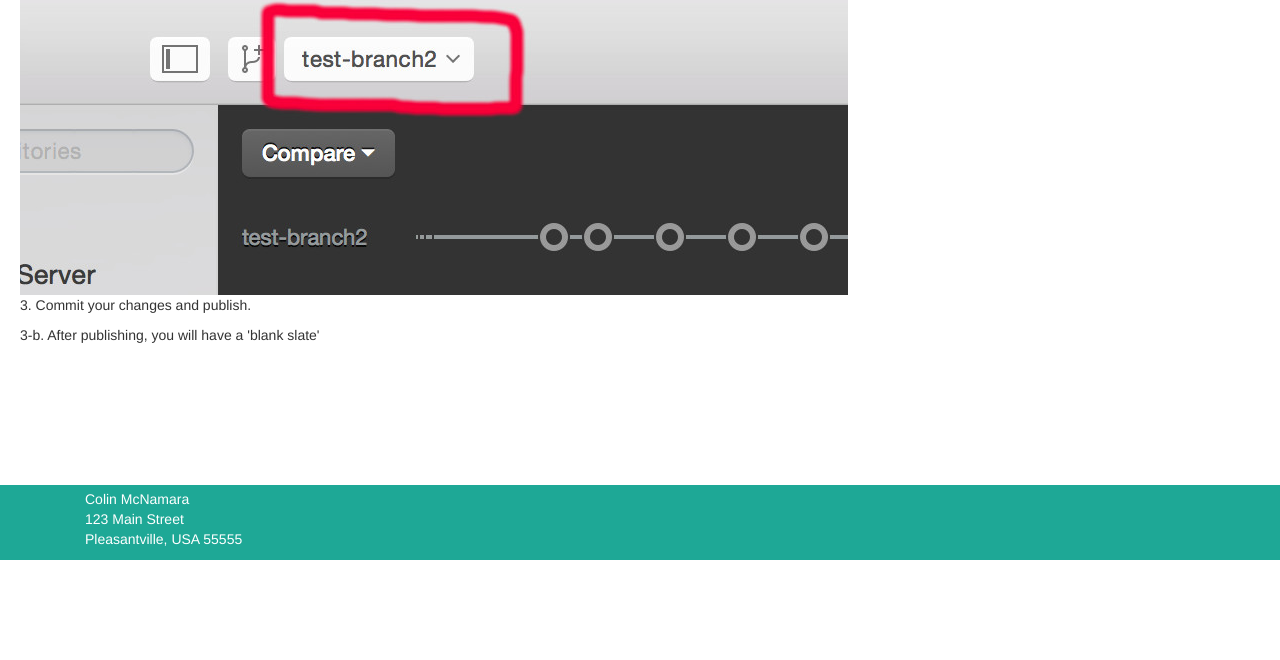
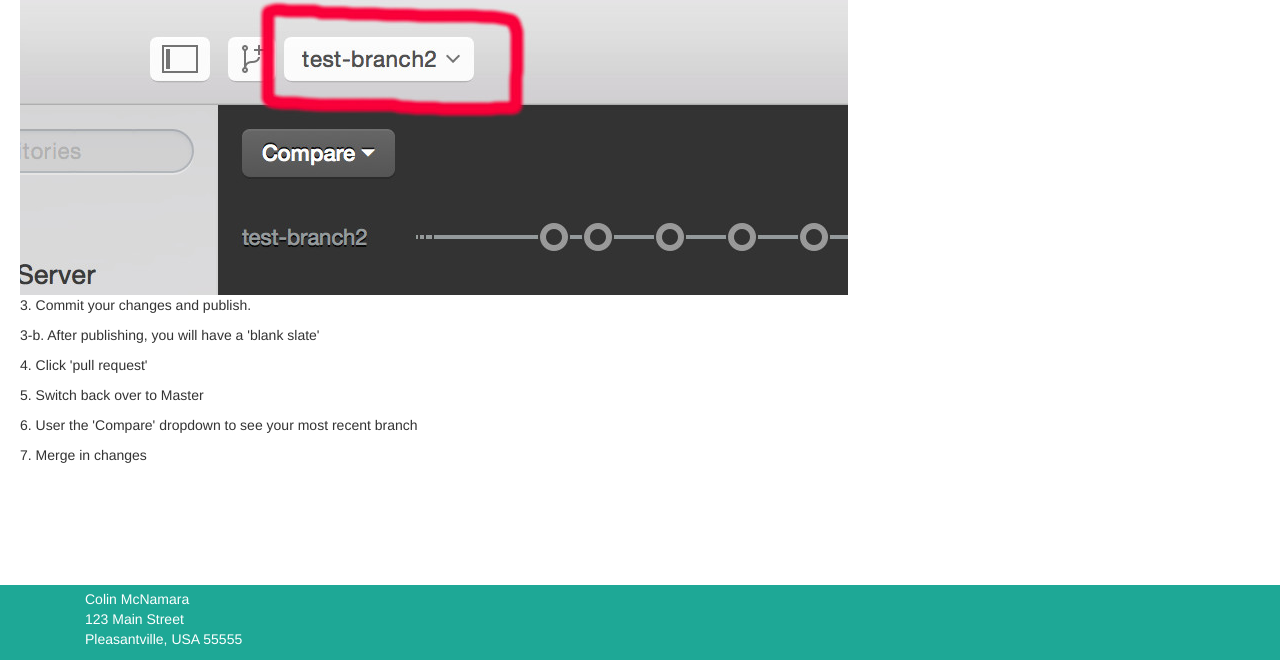
Before and after one commit to coolinmc6/CM-Pages, a PHP site: page / in a window 1280 px wide. Shown: the part 1980-2640 px from the top of the page. Before the commit the page ends 2540 px from the top, so only its background shows below. Run offline with PHP 8.4, Linux system fonts and the light colour scheme; some libraries are stand-ins or nearby versions.

Commit message:
git notes

```diff
--- a/index.php
+++ b/index.php
@@ -180,7 +180,11 @@ if (!isset($_COOKIE['count'])) {
 					<img src="images/branch-how-to2.jpg" alt="">
 					<p>3. Commit your changes and publish.</p>
 					<p>3-b. After publishing, you will have a 'blank slate'</p>
-					<img src="" alt="">
+
+					<p>4. Click 'pull request'</p>
+					<p>5. Switch back over to Master</p>
+					<p>6. User the 'Compare' dropdown to see your most recent branch</p>
+					<p>7. Merge in changes</p>
 				</div>
 			</div>
 
```
